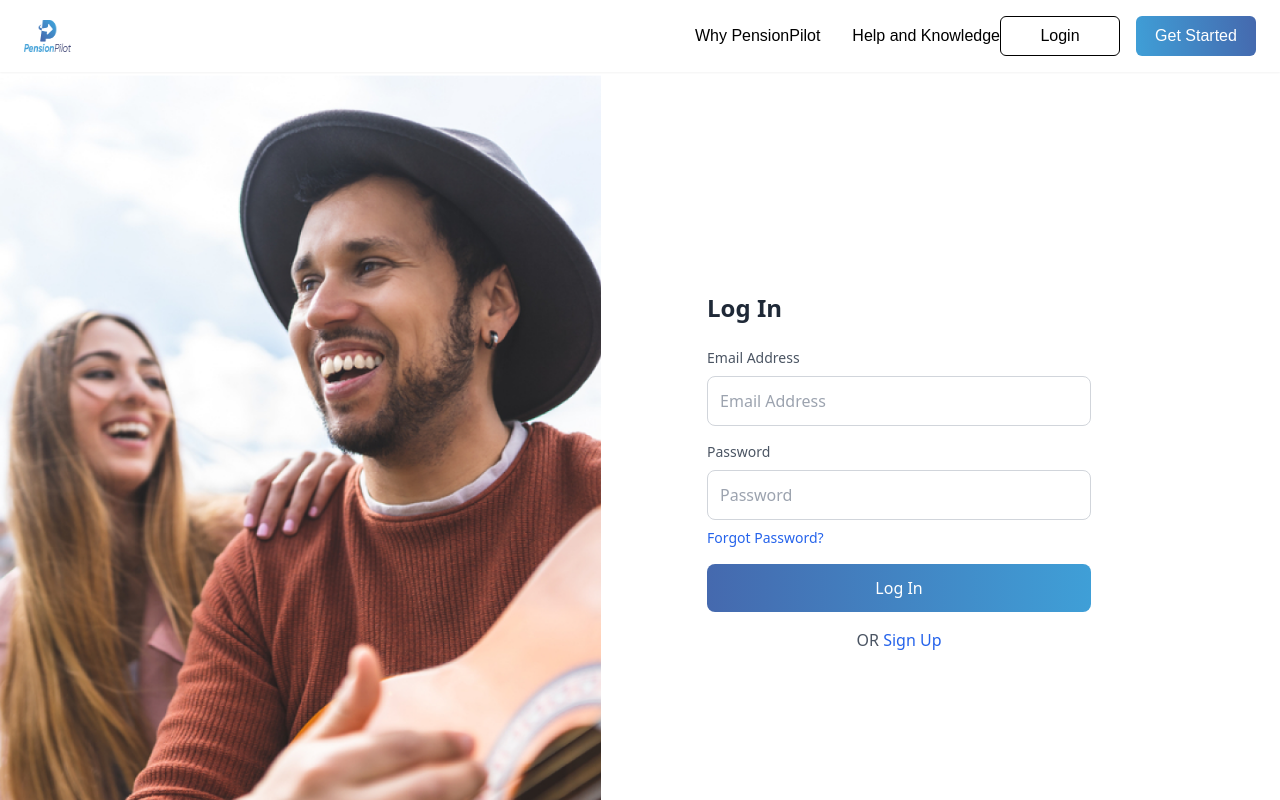
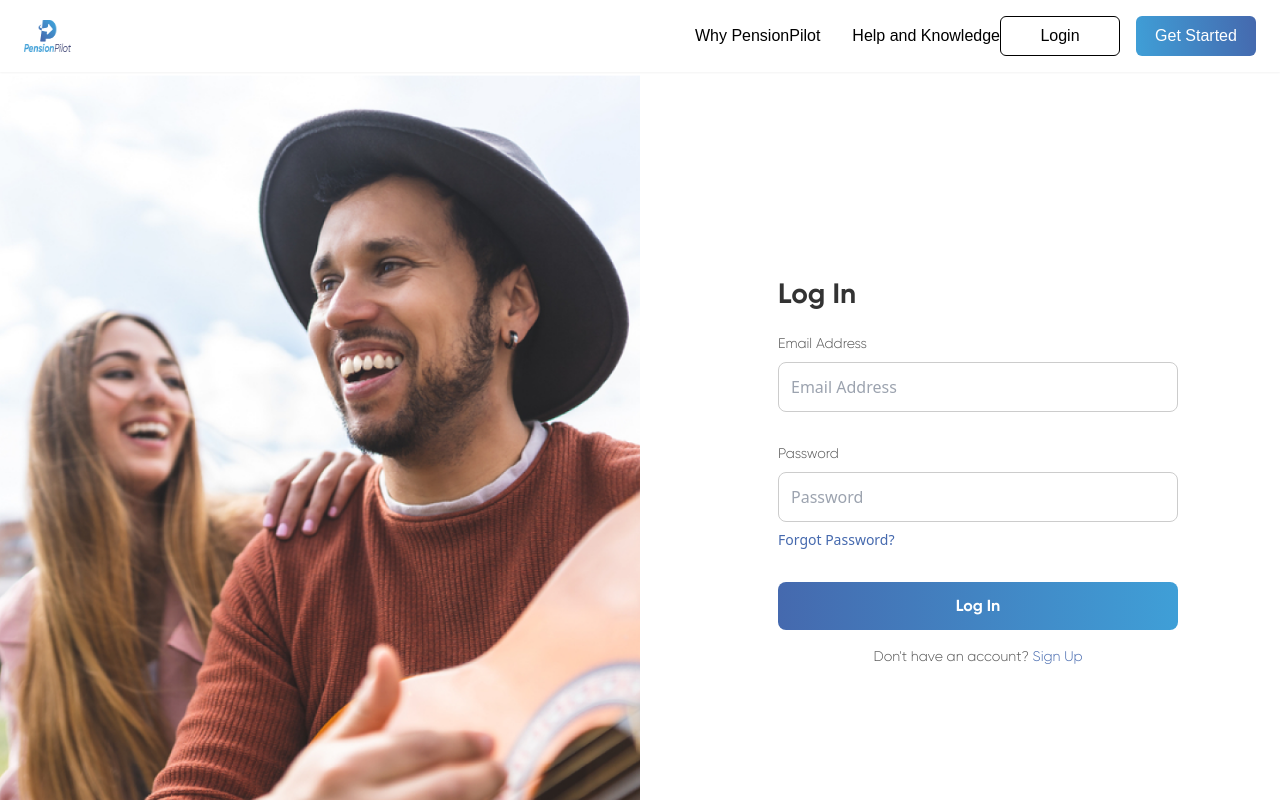
Before and after one commit to omondijeff/pension-pilot, a Vue app: page /login in a window 1280 px wide. Shown: the top 800 px of the page. Built offline with nearby package versions, Linux system fonts and the light colour scheme.

Commit message:
Update LoginPage.vue

```diff
--- a/src/views/LoginPage.vue
+++ b/src/views/LoginPage.vue
@@ -1,7 +1,7 @@
 <template>
-    <section class="login-page flex h-screen">
+    <section class="login-page flex flex-col md:flex-row h-screen">
       <!-- Left Column (Image) -->
-      <div class="image-section w-full md:w-1/2 h-full">
+      <div class="image-section w-full md:w-1/2 h-1/2 md:h-full">
         <img
           src="@/assets/login-page.png"
           alt="Happy people"
@@ -11,20 +11,19 @@
 
       <!-- Right Column (Form Wrapper) -->
       <div
-        class="form-wrapper w-full md:w-1/2 h-full flex flex-col justify-center bg-white px-8"
-        style="margin-left: 74px;"
+        class="form-wrapper w-full md:w-1/2 h-full flex flex-col justify-center bg-white px-4 md:px-16"
       >
         <!-- Form Section -->
-        <div class="form-section max-w-sm w-full">
+        <div class="form-section">
           <!-- Heading -->
-          <h2 class="text-2xl font-bold text-gray-800">
+          <h2 class="text-2xl font-gilroy-bold text-gray-800 text-center md:text-left">
             Log In
           </h2>
           <!-- Login Form -->
           <form @submit.prevent="handleLogin" class="space-y-4 mt-6">
             <!-- Email Input -->
             <div>
-              <label for="email" class="block text-sm text-gray-600 mb-2">Email Address</label>
+              <label for="email" class="block text-sm text-gray-600 mb-2 font-gilroy-light">Email Address</label>
               <input
                 type="email"
                 id="email"
@@ -36,7 +35,7 @@
             </div>
             <!-- Password Input -->
             <div>
-              <label for="password" class="block text-sm text-gray-600 mb-2">Password</label>
+              <label for="password" class="block text-sm text-gray-600 mb-2 font-gilroy-light">Password</label>
               <input
                 type="password"
                 id="password"
@@ -52,14 +51,14 @@
             <!-- Submit Button -->
             <button
               type="submit"
-              class="w-full py-3 bg-gradient-to-r from-[#4569AE] to-[#3F9FD7] text-white rounded-lg font-medium hover:opacity-90"
+              class="w-full py-3 bg-gradient-to-r from-[#4569AE] to-[#3F9FD7] text-white rounded-lg font-gilroy-bold hover:opacity-90"
             >
               Log In
             </button>
           </form>
           <!-- Sign Up Link -->
-          <p class="text-center mt-4 text-gray-600">
-            OR <a href="#" class="text-blue-600 hover:underline">Sign Up</a>
+          <p class="text-center mt-4 text-gray-600 font-gilroy-light">
+            Don't have an account? <a href="#" class="text-blue-600 hover:underline">Sign Up</a>
           </p>
         </div>
       </div>
@@ -74,8 +73,137 @@
   </script>
 
   <style scoped>
-  /* Form Wrapper ensures entire content has a margin of 74px */
+  /* Ensure proper layout for both mobile and desktop */
+  .login-page {
+    display: flex;
+    flex-direction: column;
+    height: 100vh;
+  }
+
+  @media (min-width: 768px) {
+    .login-page {
+      flex-direction: row;
+    }
+  }
+
+  /* Image Section */
+  .image-section {
+    width: 100%;
+    height: 50%;
+  }
+
+  @media (min-width: 768px) {
+    .image-section {
+      width: 50%;
+      height: 100%;
+    }
+  }
+
+  /* Form Wrapper */
   .form-wrapper {
-    margin-left: 74px;
+    display: flex;
+    flex-direction: column;
+    justify-content: center;
+    width: 100%;
+    padding: 1rem;
+    background-color: white;
+  }
+
+  @media (min-width: 768px) {
+    .form-wrapper {
+      width: 50%;
+      padding: 4rem;
+    }
+  }
+
+  /* Form Section */
+  .form-section {
+    max-width: 400px;
+    width: 100%;
+    margin: 0 auto;
+  }
+
+  @media (min-width: 768px) {
+    .form-section {
+      margin-left: 74px; /* Add left margin of 74px */
+    }
+  }
+
+  /* Heading */
+  h2 {
+    font-size: 1.75rem;
+    font-weight: bold;
+    color: #333;
+  }
+
+  /* Form Styling */
+  form {
+    display: flex;
+    flex-direction: column;
+    gap: 1rem;
+  }
+
+  label {
+    font-size: 0.875rem;
+    color: #555;
+    margin-bottom: 0.5rem;
+  }
+
+  input {
+    padding: 0.75rem;
+    border: 1px solid #ccc;
+    border-radius: 8px;
+    font-size: 1rem;
+    outline: none;
+    transition: border-color 0.3s;
+  }
+
+  input:focus {
+    border-color: #4569ae;
+    box-shadow: 0 0 0 2px rgba(69, 105, 174, 0.2);
+  }
+
+  /* Forgot Password */
+  a {
+    font-size: 0.875rem;
+    color: #4569ae;
+    text-decoration: none;
+  }
+
+  a:hover {
+    text-decoration: underline;
+  }
+
+  /* Submit Button */
+  button {
+    padding: 0.75rem;
+    background: linear-gradient(to right, #4569ae, #3f9fd7);
+    color: white;
+    border: none;
+    border-radius: 8px;
+    font-size: 1rem;
+    font-weight: bold;
+    cursor: pointer;
+    transition: background 0.3s;
+  }
+
+  button:hover {
+    background: linear-gradient(to right, #3f9fd7, #4569ae);
+  }
+
+  /* Sign Up Section */
+  p {
+    margin-top: 1rem;
+    font-size: 0.875rem;
+    color: #555;
+  }
+
+  p a {
+    color: #4569ae;
+    text-decoration: none;
+  }
+
+  p a:hover {
+    text-decoration: underline;
   }
   </style>
```
